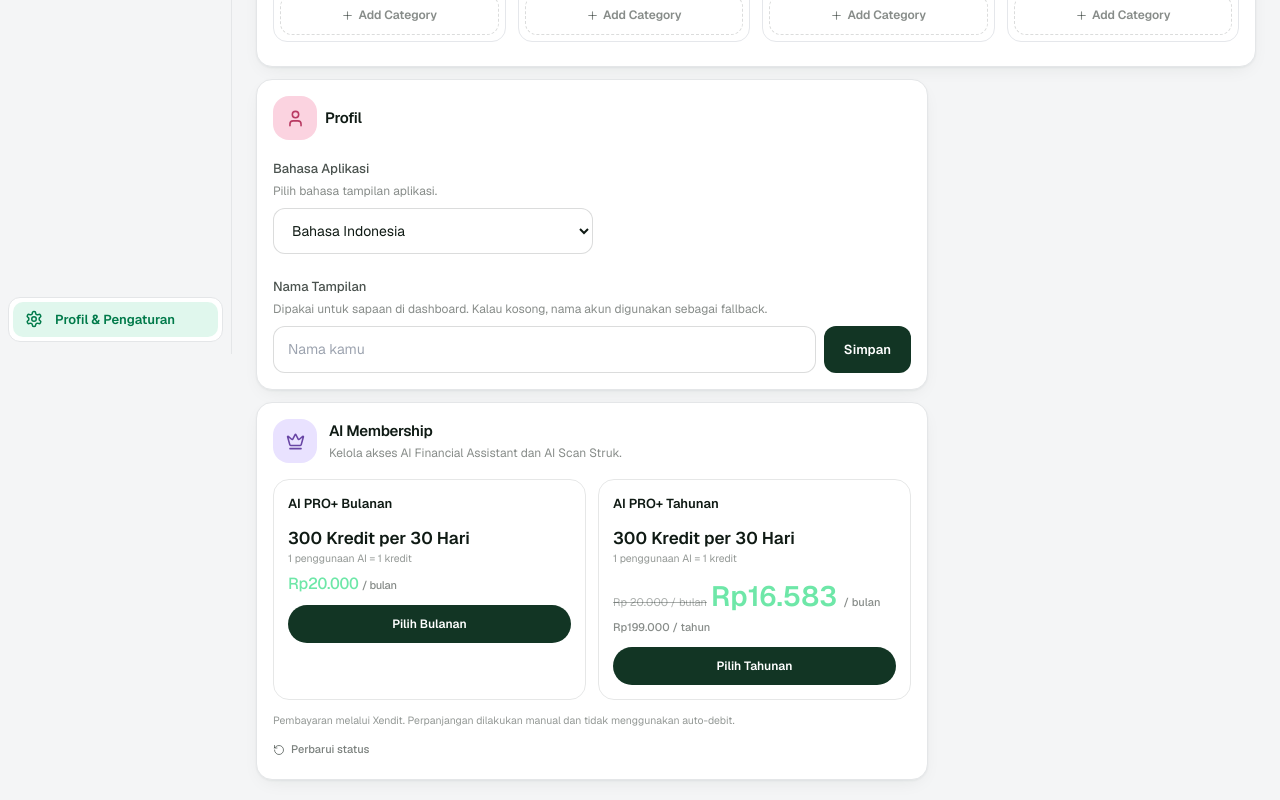
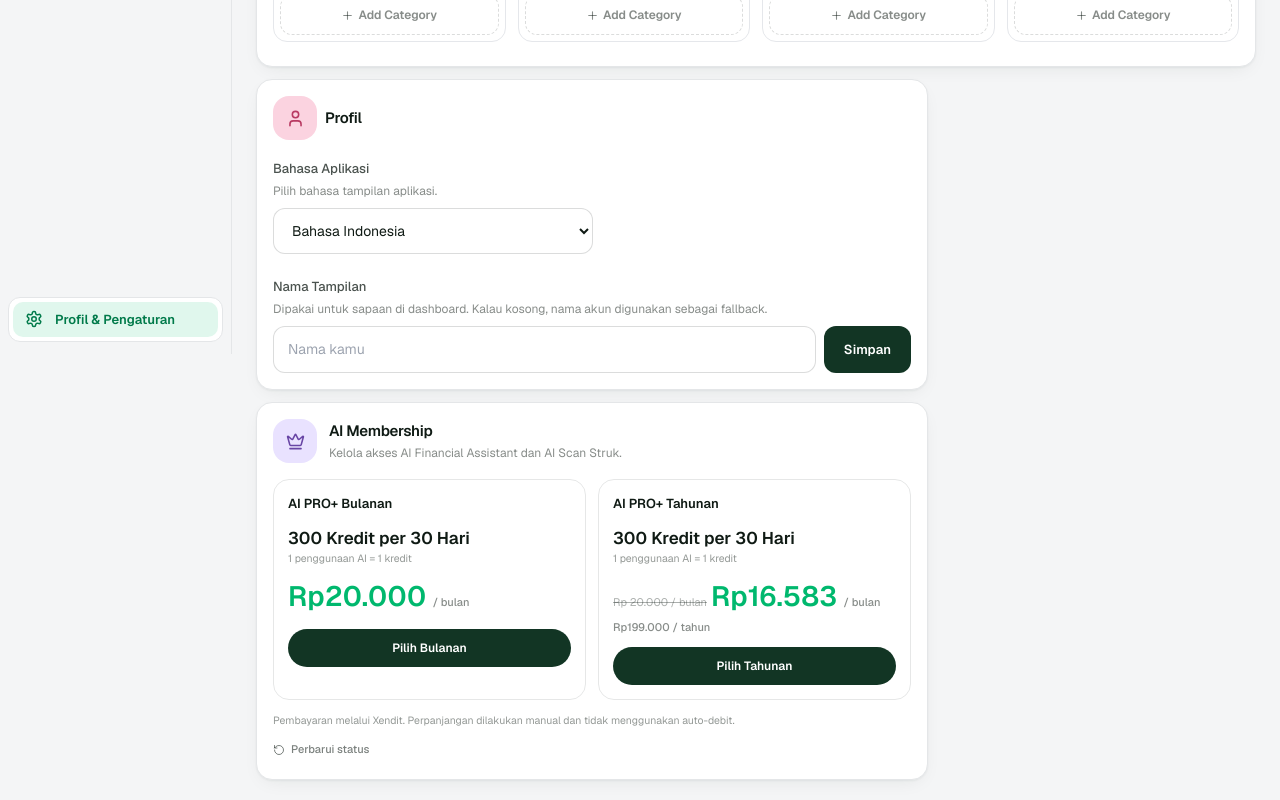
Before and after one commit to jasminework2023/personal-wealthplanner, a React (Vite) app: page /dashboard/settings in a window 1280 px wide. Shown: the part 446-1246 px from the top of the page. Built offline with nearby package versions, Linux system fonts and the light colour scheme; the HTML template or start-up script is replaced by a standard one.

Commit message:
fix: match AI PRO+ price styling

```diff
--- a/src/pages/Settings.tsx
+++ b/src/pages/Settings.tsx
@@ -255,14 +255,14 @@ export function Settings() {
             <p className="text-[13px] font-semibold text-charcoal">AI PRO+ Bulanan</p>
             <p className="mt-3 text-[17px] font-bold text-forest-900">300 Kredit per 30 Hari</p>
             <p className="text-[10.5px] text-charcoal/45">1 penggunaan AI = 1 kredit</p>
-            <p className="num text-[28px] font-bold text-[#6EE7A8] mt-2">Rp20.000 <span className="text-[11px] font-medium text-charcoal/50">/ bulan</span></p>
+            <p className="text-[28px] font-bold text-[#00B86E] mt-2">Rp20.000 <span className="text-[11px] font-medium text-charcoal/50">/ bulan</span></p>
             <button onClick={() => purchaseAIMembership("ai_pro_monthly")} disabled={paymentLoading !== null} className="mt-3 w-full rounded-full bg-[#123524] px-3 py-2.5 text-[12px] font-semibold text-white disabled:opacity-50">{paymentLoading === "ai_pro_monthly" ? "Menyiapkan..." : "Pilih Bulanan"}</button>
           </div>
           <div className="rounded-2xl border border-charcoal/10 p-3.5">
             <p className="text-[13px] font-semibold text-charcoal">AI PRO+ Tahunan</p>
             <p className="mt-3 text-[17px] font-bold text-forest-900">300 Kredit per 30 Hari</p>
             <p className="text-[10.5px] text-charcoal/45">1 penggunaan AI = 1 kredit</p>
-            <p className="mt-2"><span className="text-[11px] text-charcoal/35 line-through">Rp 20.000 / bulan</span> <span className="text-[28px] font-bold text-[#6EE7A8]">Rp16.583 <span className="text-[11px] font-medium text-charcoal/50">/ bulan</span></span></p>
+            <p className="mt-2"><span className="text-[11px] text-charcoal/35 line-through">Rp 20.000 / bulan</span> <span className="text-[28px] font-bold text-[#00B86E]">Rp16.583 <span className="text-[11px] font-medium text-charcoal/50">/ bulan</span></span></p>
             <p className="text-[11px] font-medium text-charcoal/50 mt-0.5">Rp199.000 / tahun</p>
             <button onClick={() => purchaseAIMembership("ai_pro_annual")} disabled={paymentLoading !== null} className="mt-3 w-full rounded-full bg-[#123524] px-3 py-2.5 text-[12px] font-semibold text-white disabled:opacity-50">{paymentLoading === "ai_pro_annual" ? "Menyiapkan..." : "Pilih Tahunan"}</button>
           </div>
```
